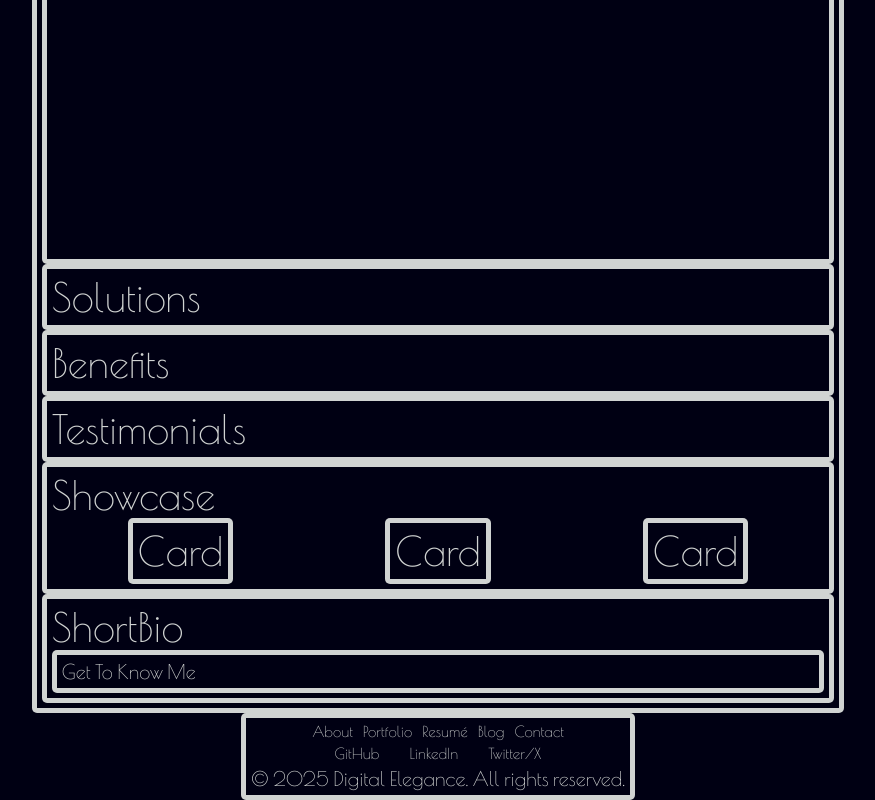
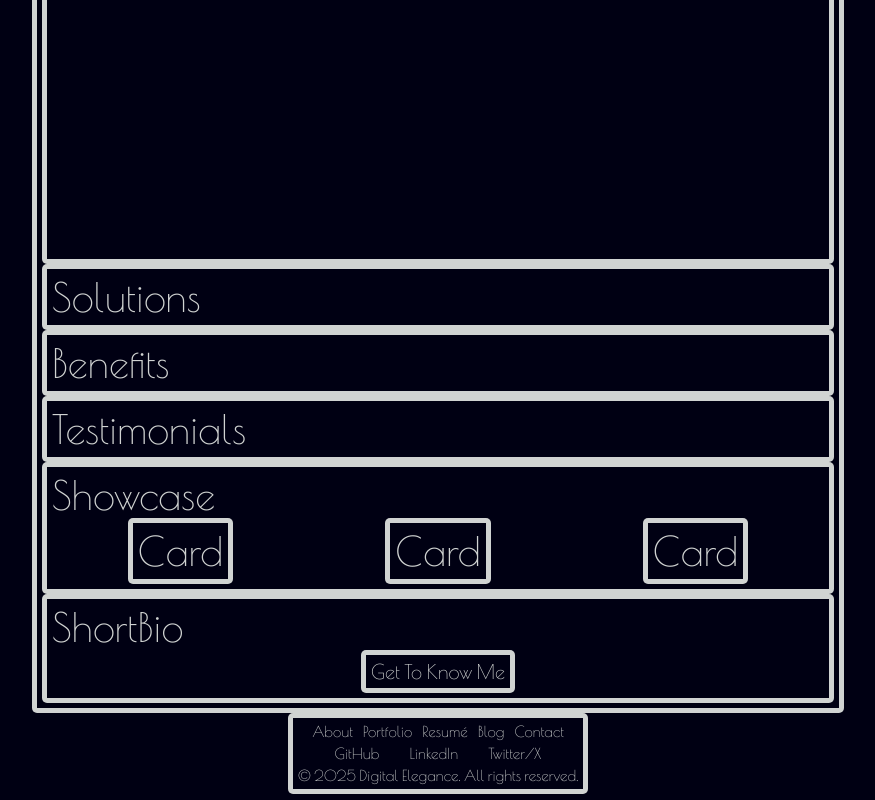
Before and after one commit to ace-d-baugh/finecode, a React (Vite) app: page / in a window 1280 px wide. Shown: the part 717-1517 px from the top of the page, without its empty margins (202-1077 px from the left). Built offline with nearby package versions, Linux system fonts and the light colour scheme; a web font is replaced by a local one.

Commit message:
buttons now flex

```diff
--- a/index.css
+++ b/index.css
@@ -49,7 +49,3 @@
     align-items: center;
     background-color: var(--background);
 }
-
-.row {
-    display: flex;
-}
--- a/src/components/Button/Button.css
+++ b/src/components/Button/Button.css
@@ -1 +1,7 @@
 /* components/Button/Button.css */
+
+.btn-container {
+    display: flex;
+    justify-content: center;
+    align-items: center;
+}
--- a/src/components/Button/Button.tsx
+++ b/src/components/Button/Button.tsx
@@ -6,9 +6,11 @@
 
 function Button({ text, link }: { text: string; link: string }) {
     return (
-        <Link to={link}>
-            <Frame className="button">{text}</Frame>
-        </Link>
+        <div className="btn-container">
+            <Link to={link}>
+                <Frame className="button">{text}</Frame>
+            </Link>
+        </div>
     );
 }
 
--- a/src/components/Hero/Hero.css
+++ b/src/components/Hero/Hero.css
@@ -12,12 +12,12 @@
     min-height: 800px;
 }
 
-h2 {
+.hero-content h2 {
     font-size: 1.5rem;
     font-family: var(--font-emphasis);
 }
 
-p {
+.hero-content p {
     font-size: 1rem;
     font-family: var(--font-primary);
 }
--- a/src/components/Showcase/Showcase.css
+++ b/src/components/Showcase/Showcase.css
@@ -1,6 +1,7 @@
 /* components/Showcase/Showcase.css */
 
 .cards {
+    display: flex;
     flex-wrap: wrap;
     justify-content: space-around;
 }
--- a/src/components/Showcase/Showcase.tsx
+++ b/src/components/Showcase/Showcase.tsx
@@ -10,7 +10,7 @@
             <Frame className="all">
                 <div>
                     <h1>Showcase</h1>
-                    <div className="row cards">
+                    <div className="cards">
                         <Card />
                         <Card />
                         <Card />
```
